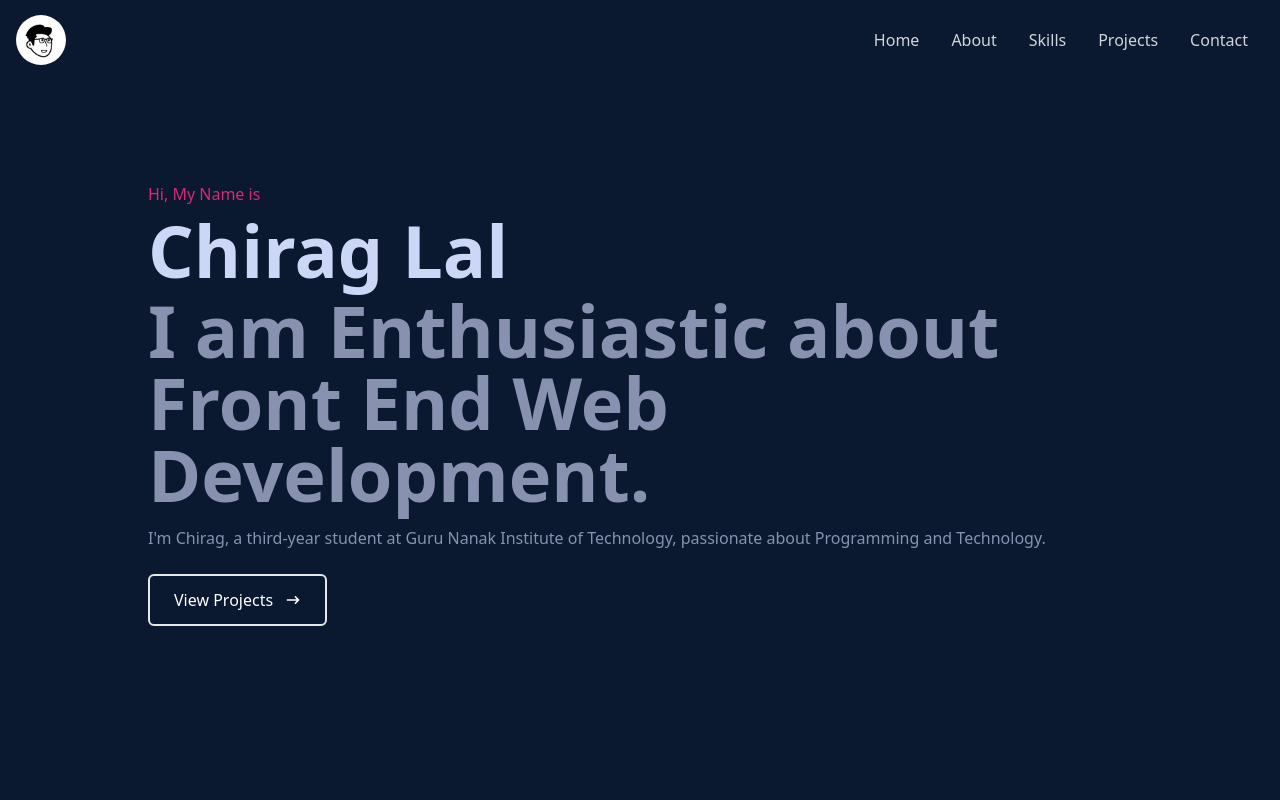
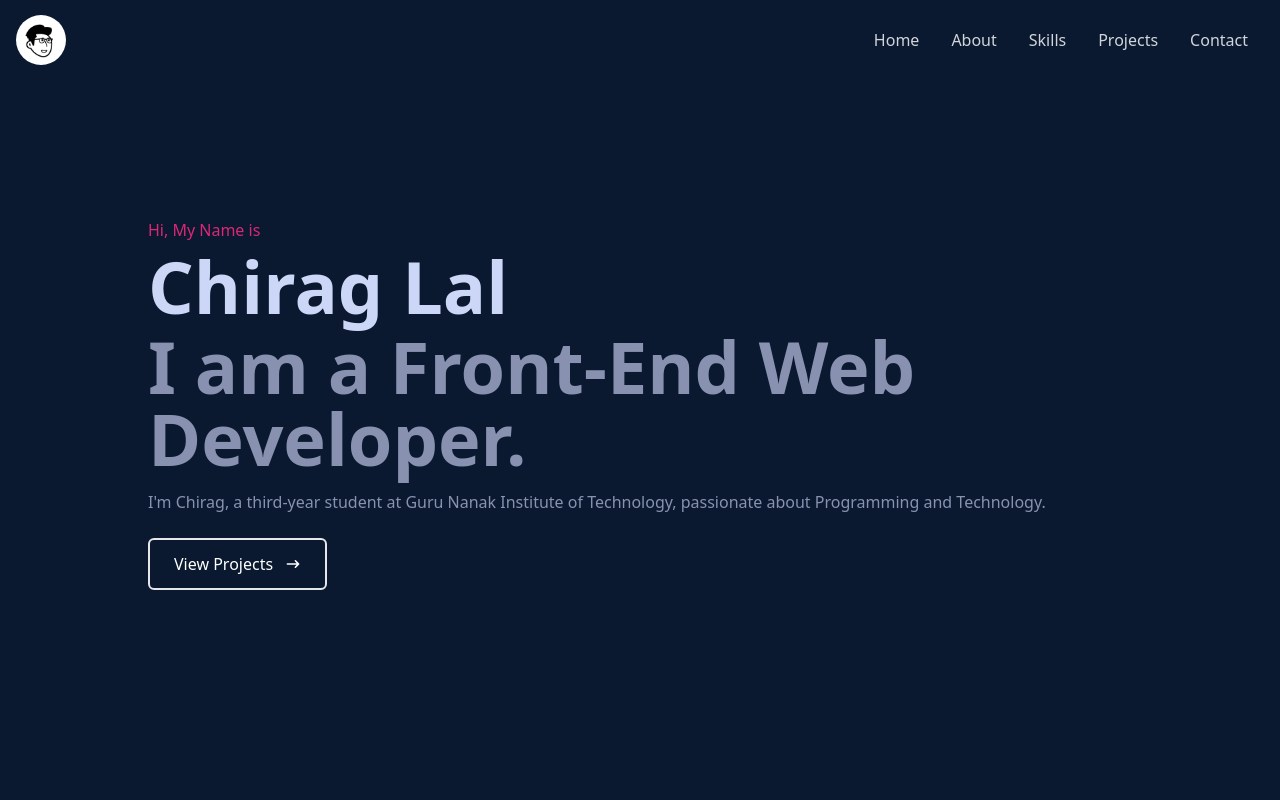
Before and after one commit to chiraglal/portfolio, a React (Create React App) app: page / in a window 1280 px wide. Shown: the top 800 px of the page. Built offline with nearby package versions, Linux system fonts and the light colour scheme.

Commit message:
Minor Changes

```diff
--- a/src/components/Home.js
+++ b/src/components/Home.js
@@ -11,7 +11,7 @@ const Home = () => {
           Chirag Lal
         </h1>
         <h2 className="text-4xl sm:text-7xl font-bold text-[#8892b0]">
-          I am Enthusiastic about Front End Web Development.
+          I am a Front-End Web Developer.
         </h2>
         <p className="text-[#8892b0] py-4 max-w[700px]">
           I'm Chirag, a third-year student at Guru Nanak Institute of
```
